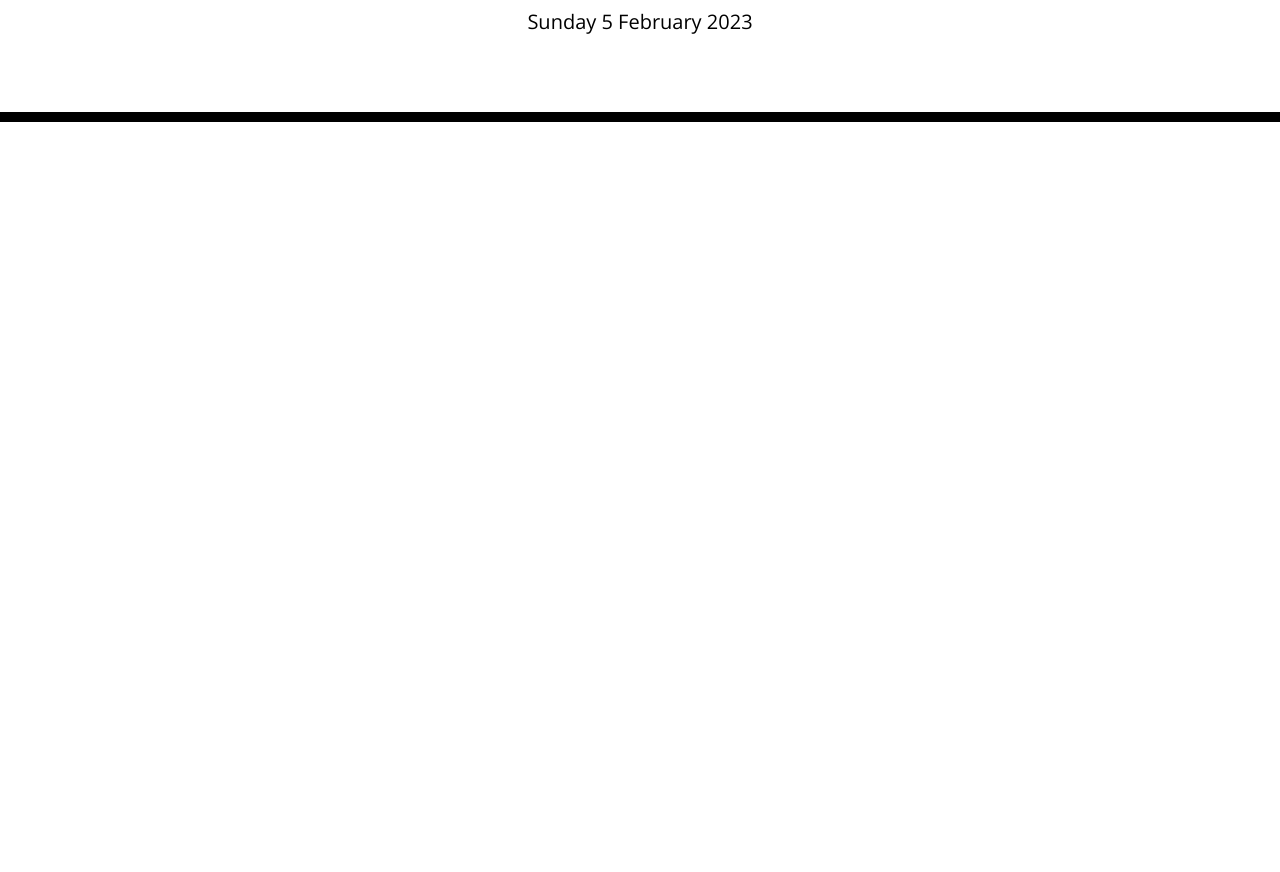
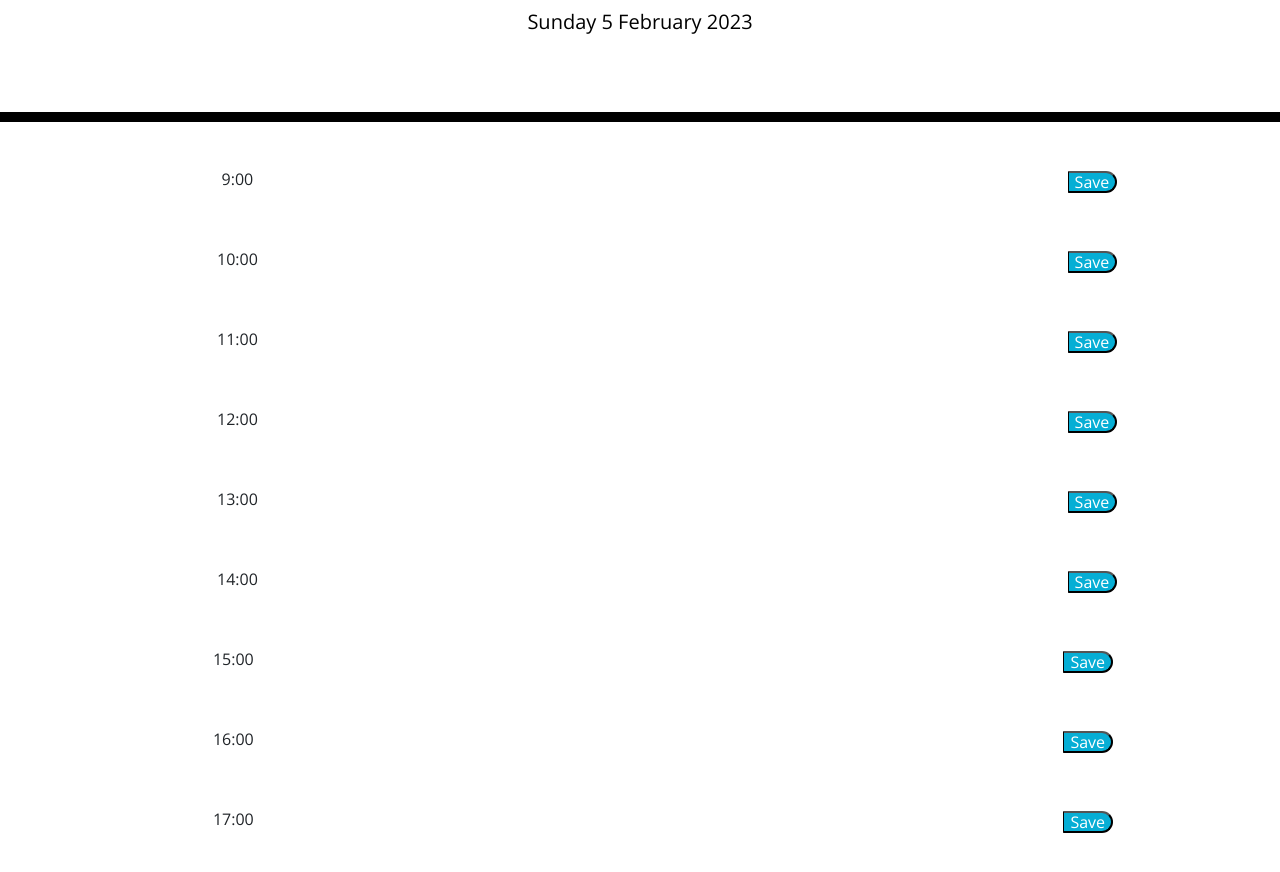
Before and after one commit to monicaclarelewis/work-scheduler, a plain HTML site: page starter/index.html in a window 1280 px wide. Shown: the part 182-1054 px from the top of the page. Before the commit the page ends 800 px from the top, so only its background shows below. Drawn offline with nearby package versions, Linux system fonts and the light colour scheme.

Commit message:
HTML schedule structure

```diff
--- a/starter/index.html
+++ b/starter/index.html
@@ -38,9 +38,112 @@
       <p class="lead">A simple calendar app for scheduling your work day</p>
       <p id="currentDay" class="lead"></p>
     </header>
-    <div class="container">
-      <!-- Timeblocks go here -->
-    </div>
+
+      <!-- Timeblocks -->
+      <div class="container text-center time-block">
+        <!-- 9AM -->
+        <div class="row" id="hourNine">
+          <div class="col" id="9">
+            9:00
+          </div>
+          <div class="col-6" contenteditable="true">
+          </div>
+          <div class="col">
+            <button class=saveBtn>Save</button>
+          </div>
+        </div>
+        <!-- 10AM -->
+        <div class="row" id="hourTen">
+          <div class="col" id="10">
+            10:00
+          </div>
+          <div class="col-6" contenteditable="true">
+          </div>
+          <div class="col">
+            <button class=saveBtn>Save</button>
+          </div>
+        </div>
+        <!-- 11AM -->
+        <div class="row" id="hourEleven">
+          <div class="col" id="11">
+            11:00
+          </div>
+          <div class="col-6" contenteditable="true">
+          </div>
+          <div class="col">
+            <button class=saveBtn>Save</button>
+          </div>
+        </div>
+        <!-- 12AM -->
+        <div class="row" id="hourTwelve">
+          <div class="col" id="12">
+            12:00
+          </div>
+          <div class="col-6" contenteditable="true">
+          </div>
+          <div class="col">
+            <button class=saveBtn>Save</button>
+          </div>
+        </div>
+        <!-- 1PM -->
+        <div class="row" id="hourThirteen">
+          <div class="col" id="13">
+            13:00
+          </div>
+          <div class="col-6" contenteditable="true">
+          </div>
+          <div class="col">
+            <button class=saveBtn>Save</button>
+          </div>
+        </div>
+        <!-- 2PM -->
+        <div class="row" id="hourFourteen">
+          <div class="col" id="14">
+            14:00
+          </div>
+          <div class="col-6" contenteditable="true">
+          </div>
+          <div class="col">
+            <button class=saveBtn>Save</button>
+          </div>
+        </div>
+      <!-- 3PM -->
+      <div class="row" id="hourFifteen">
+        <div class="col" id="15">
+          15:00
+        </div>
+        <div class="col-6" contenteditable="true">
+        </div>
+        <div class="col">
+          <button class=saveBtn>Save</button>
+        </div>
+      </div>
+      <!-- 4PM -->
+      <div class="row" id="hourSixteen">
+        <div class="col" id="16">
+          16:00
+        </div>
+        <div class="col-6" contenteditable="true">
+        </div>
+        <div class="col">
+          <button class=saveBtn>Save</button>
+        </div>
+      </div>
+      <!-- 5PM -->
+      <div class="row" id="hourSeventeen">
+        <div class="col" id="17">
+          17:00
+        </div>
+        <div class="col-6" contenteditable="true">
+        </div>
+        <div class="col">
+          <button class=saveBtn>Save</button>
+        </div>
+      </div>
+
+      </div>
+
+
 
     <script src="script.js"></script>
     <script src="https://cdnjs.cloudflare.com/ajax/libs/jquery/3.2.1/jquery.min.js"></script>
--- a/starter/style.css
+++ b/starter/style.css
@@ -25,6 +25,7 @@ textarea {
   white-space: pre-wrap;
 }
 
+/*timeblocks */
 .time-block {
   text-align: center;
   border-radius: 15px;
```
Also changed, not shown: starter/script.js (line endings or trailing spaces), 2 other files.
